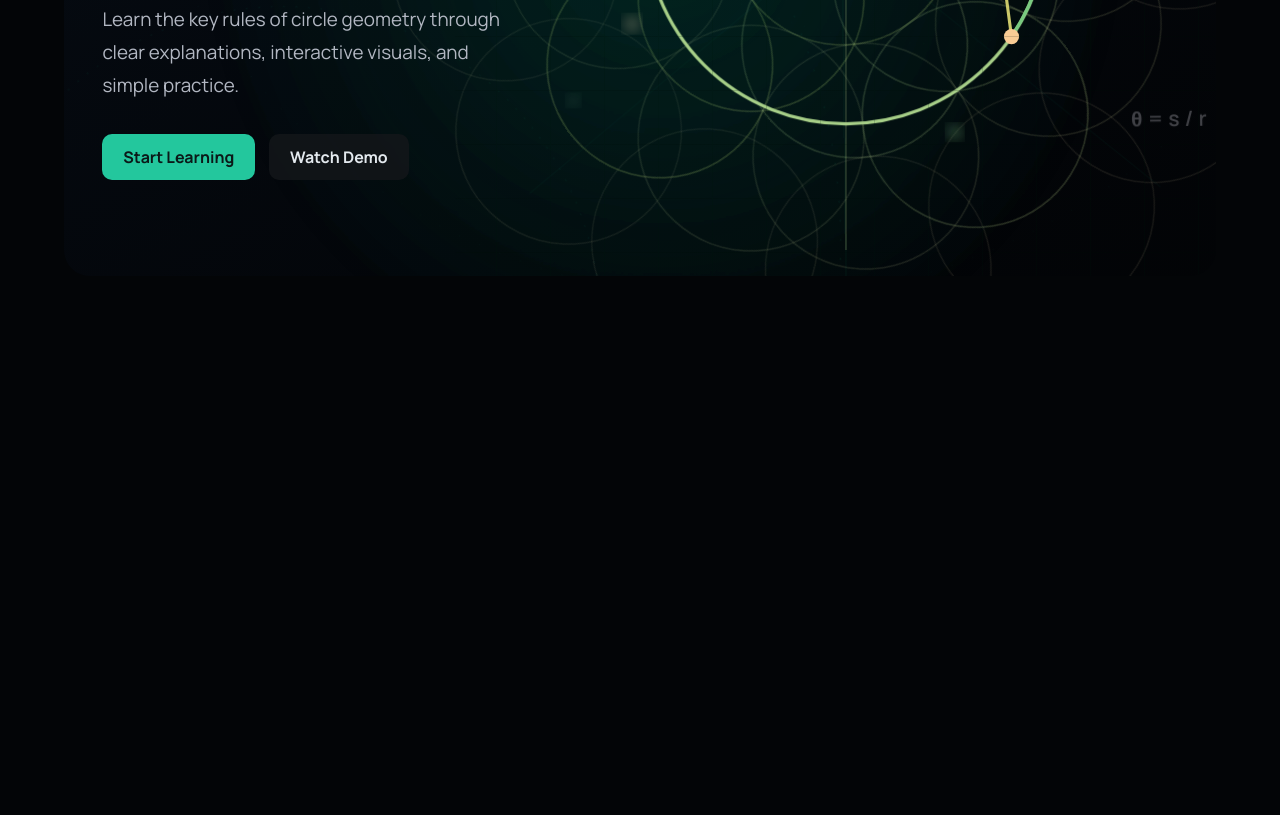
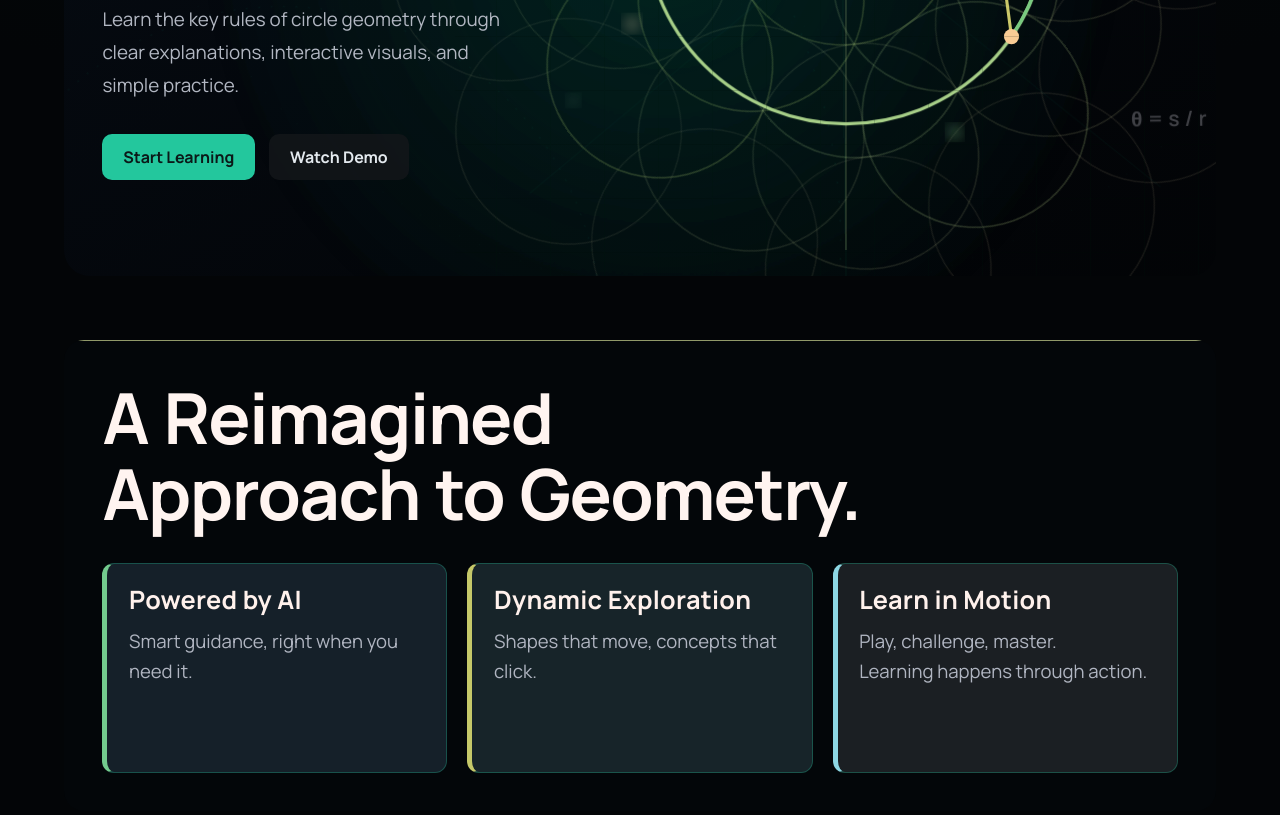
Before and after one commit to qmul-jp/ebu5315-interactive-media-design-and-production-2025-2026-25-26_ebu5315_g9, a plain HTML site: page homepage/homepage.html in a window 1280 px wide. Shown: the part 548-1363 px from the top of the page. Before the commit the page ends 901 px from the top, so only its background shows below. Drawn offline with Linux system fonts and the light colour scheme.

Commit message:
v1.0.a.3.1
add feature

```diff
--- a/homepage/homepage.html
+++ b/homepage/homepage.html
@@ -180,6 +180,36 @@
           </svg>
         </div>
       </section>
+
+      <section class="core-features" aria-labelledby="core-features-title">
+        <div class="core-features-head">
+          <h2 id="core-features-title">
+            <span class="title-line">A Reimagined</span>
+            <span class="title-line title-line-nowrap">Approach to Geometry.</span>
+          </h2>
+        </div>
+        <div class="core-features-grid">
+          <article class="core-feature-card">
+            <h3>Powered by AI</h3>
+            <p>
+              Smart guidance, right when you need it.
+            </p>
+          </article>
+          <article class="core-feature-card">
+            <h3>Dynamic Exploration</h3>
+            <p>
+              Shapes that move, concepts that click.
+            </p>
+          </article>
+          <article class="core-feature-card">
+            <h3>Learn in Motion</h3>
+            <p>
+              Play, challenge, master.<br />
+              Learning happens through action.
+            </p>
+          </article>
+        </div>
+      </section>
     </main>
 
     <script src="script.js"></script>
--- a/homepage/styles.css
+++ b/homepage/styles.css
@@ -291,6 +291,116 @@ body {
   color: white;
   background: var(--chip-hover);
   transform: translateY(-2px);
+}
+
+.core-features {
+  position: relative;
+  margin-top: clamp(2rem, 5vw, 4.1rem);
+  padding: clamp(1.6rem, 3vw, 2.4rem);
+  border-radius: 20px;
+  border: none;
+  background: color-mix(in oklch, var(--panel) 90%, black);
+  overflow: hidden;
+}
+
+.core-features::before {
+  content: "";
+  position: absolute;
+  inset: 0 auto auto 0;
+  width: 100%;
+  height: 1px;
+  pointer-events: none;
+  opacity: 0.72;
+  background: color-mix(in oklch, var(--accent) 62%, white);
+}
+
+.core-features-head {
+  position: relative;
+  z-index: 1;
+  margin-bottom: clamp(1.2rem, 2.6vw, 2rem);
+  max-width: none;
+}
+
+.core-kicker {
+  margin: 0;
+  color: color-mix(in oklch, var(--accent) 82%, white);
+  font-size: 0.76rem;
+  letter-spacing: 0.14em;
+  font-weight: 700;
+}
+
+#core-features-title {
+  margin: 0;
+  font-size: clamp(2.2rem, 5.5vw, 4.5rem);
+  line-height: 1.08;
+  letter-spacing: -0.022em;
+  word-spacing: 0.04em;
+  color: color-mix(in oklch, white 90%, var(--accent) 10%);
+  text-wrap: normal;
+}
+
+#core-features-title .title-line {
+  display: block;
+}
+
+#core-features-title .title-line-nowrap {
+  white-space: nowrap;
+}
+
+.core-features-grid {
+  position: relative;
+  z-index: 1;
+  display: grid;
+  grid-template-columns: repeat(3, minmax(0, 1fr));
+  gap: clamp(0.9rem, 1.7vw, 1.25rem);
+}
+
+.core-feature-card {
+  min-height: 210px;
+  padding: clamp(1rem, 2vw, 1.35rem);
+  border-radius: 12px;
+  border: 1px solid color-mix(in oklch, var(--accent) 30%, transparent);
+  border-left-width: 5px;
+  background: color-mix(in oklch, var(--chip) 78%, var(--panel));
+  transition:
+    border-color 220ms ease,
+    background-color 220ms ease;
+}
+
+.core-feature-card:hover,
+.core-feature-card:focus-within {
+  border-color: color-mix(in oklch, var(--accent) 54%, transparent);
+  background: color-mix(in oklch, var(--chip) 66%, var(--panel));
+}
+
+.core-feature-card h3 {
+  margin: 0 0 0.62rem;
+  font-size: clamp(1.3rem, 2.05vw, 1.58rem);
+  line-height: 1.2;
+  letter-spacing: 0.01em;
+  color: color-mix(in oklch, white 88%, var(--accent) 12%);
+}
+
+.core-feature-card p {
+  margin: 0;
+  color: color-mix(in oklch, var(--muted) 87%, white);
+  font-size: clamp(1.08rem, 1.45vw, 1.28rem);
+  line-height: 1.64;
+}
+
+.core-feature-card:nth-child(1) {
+  border-left-color: color-mix(in oklch, var(--accent) 88%, white);
+  background: color-mix(in oklch, var(--chip) 72%, var(--accent) 10%);
+}
+
+.core-feature-card:nth-child(2) {
+  border-left-color: color-mix(in oklch, var(--accent-alt) 70%, var(--accent));
+  background: color-mix(in oklch, var(--chip) 72%, var(--accent-alt) 10%);
+}
+
+.core-feature-card:nth-child(3) {
+  border-left-color: color-mix(in oklch, var(--text) 50%, var(--accent));
+  background: color-mix(in oklch, var(--chip) 76%, var(--text) 7%);
 }
 
 .geo-focus {
@@ -637,6 +747,19 @@ body {
   .hero-interactive::before {
     clip-path: none;
   }
+
+  .core-features {
+    border-radius: 20px;
+    padding: clamp(1.3rem, 3vw, 1.8rem);
+  }
+
+  .core-features-grid {
+    grid-template-columns: repeat(2, minmax(0, 1fr));
+  }
+
+  .core-feature-card:nth-child(3) {
+    grid-column: span 2;
+  }
 }
 
 @media (max-width: 620px) {
@@ -674,4 +797,22 @@ body {
   .geo-label {
     font-size: 15px;
   }
+
+  .core-features {
+    border-radius: 16px;
+  }
+
+  .core-features-grid {
+    grid-template-columns: 1fr;
+  }
+
+  .core-feature-card,
+  .core-feature-card:nth-child(3) {
+    grid-column: auto;
+    min-height: 0;
+  }
+
+  #core-features-title .title-line-nowrap {
+    white-space: normal;
+  }
 }
```
Also changed, not shown: homepage/icon/chat.svg (added), homepage/icon/interactive.svg (added), homepage/icon/test.svg (added).
